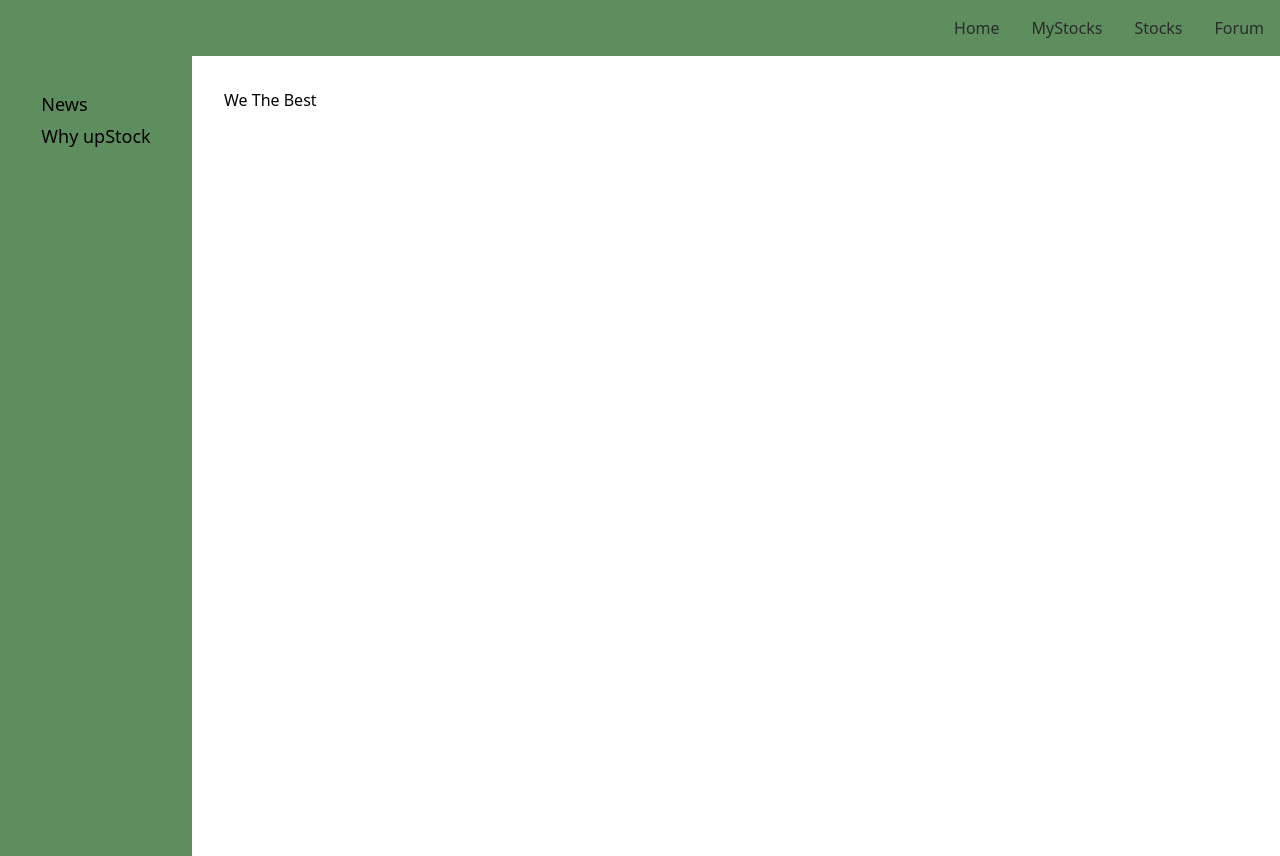
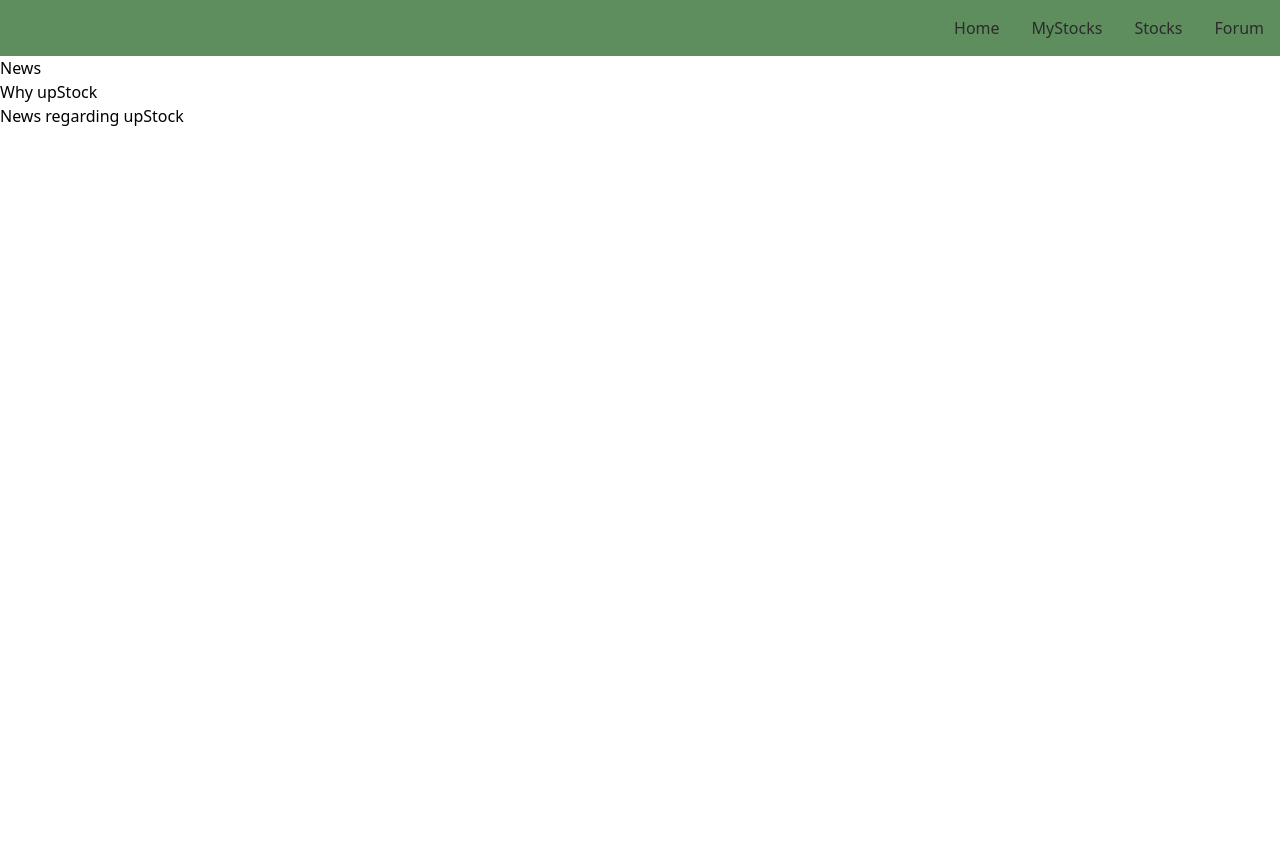
Before and after one commit to YouFaraj/upStock, a React (Create React App) app: page / in a window 1280 px wide. After the commit the page ends 800 px from the top, so only its background shows below. Built offline with nearby package versions, Linux system fonts and the light colour scheme.

Commit message:
removed all css pages in prepartion for tailwind

```diff
--- a/src/App.css
+++ /dev/null
@@ -1,4 +0,0 @@
-body {
-  margin: 0;
-  font-family: 'Courier New', Courier, monospace;
-}
--- a/src/App.jsx
+++ b/src/App.jsx
@@ -1,6 +1,5 @@
 import React from 'react';
 import NavBar from './Components/Nav/NavBar.jsx';
-import './App.css';
 import {Switch, Route} from 'react-router-dom';
 import Home from './Components/HomePage/Home.jsx';
 
--- a/src/Components/HomePage/Home.jsx
+++ b/src/Components/HomePage/Home.jsx
@@ -1,12 +1,11 @@
 import React, { useState } from "react";
 import SideBar from "./SubComponents/SideBar/SideBar.jsx";
-import Styles from "./Home.module.css";
 import Info from "./SubComponents/Info/Info.jsx";
 const Home = () => {
-  const [name, setName] = useState("News");
+  const [name, setName] = useState("news");
   return (
-    <div className={Styles.homeContainer}>
-      <div className={Styles.sidebarContainer}>
+    <div>
+      <div>
         <SideBar changeName={setName} />
       </div>
       <Info name={name} />
--- a/src/Components/HomePage/Home.module.css
+++ /dev/null
@@ -1,16 +0,0 @@
-.homeContainer {
-  display: flex;
-}
-
-
-.sidebarContainer {
-  background: rgb(94, 141, 94);
-  width: 15vw;
-  height: 100vh;
-  margin: 0;
-  display: flex;
-  justify-content: center;
-  line-height: 2rem;
-  padding: 1rem;
-  padding-top: 2rem;
-}
--- a/src/Components/HomePage/SubComponents/Info/Info.jsx
+++ b/src/Components/HomePage/SubComponents/Info/Info.jsx
@@ -1,10 +1,10 @@
 import React from "react";
 import News from "./News/News.jsx";
 import WhyUpStock from "./WhyUpStock/WhyUpStock.jsx";
-import Styles from './Info.module.css';
+
 const Info = ({ name }) => {
   return (
-  <div className={Styles.infoContainer}>{ name === "news" ? <News /> : <WhyUpStock /> }</div>
+  <div>{ name === "news" ? <News /> : <WhyUpStock /> }</div>
   )
 };
 
--- a/src/Components/HomePage/SubComponents/Info/Info.module.css
+++ /dev/null
@@ -1,3 +0,0 @@
-.infoContainer {
-  margin: 2rem;
-}
--- a/src/Components/HomePage/SubComponents/SideBar/SideBar.jsx
+++ b/src/Components/HomePage/SubComponents/SideBar/SideBar.jsx
@@ -1,13 +1,13 @@
 import React from "react";
-import Styles from "./SideBar.module.css";
+
 
 const SideBar = ({ changeName }) => {
   return (
-    <div className={Styles.headerContainer}>
-      <h2 onClick={() => changeName("news")} className={Styles.header}>
+    <div>
+      <h2 onClick={() => changeName("news")} >
         News
       </h2>
-      <h2 onClick={() => changeName("upstock")} className={Styles.header}>
+      <h2 onClick={() => changeName("upstock")} >
         Why upStock
       </h2>
     </div>
--- a/src/Components/HomePage/SubComponents/SideBar/SideBar.module.css
+++ /dev/null
@@ -1,8 +0,0 @@
-.headerContainer {
-  position: fixed;
-}
-
-
-.header {
-  font-size: large;
-}
```
Also changed, not shown: 1 other file (tests, documents, lock files or other folders).
